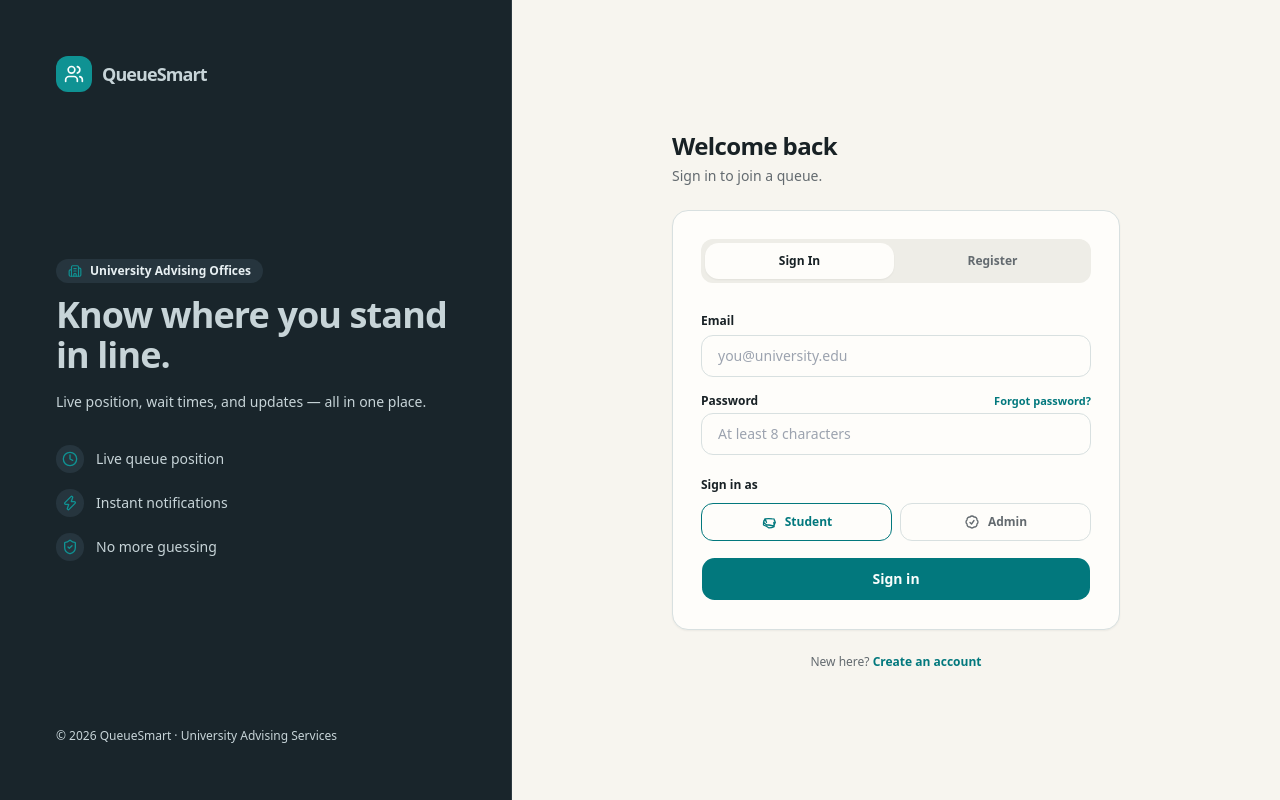
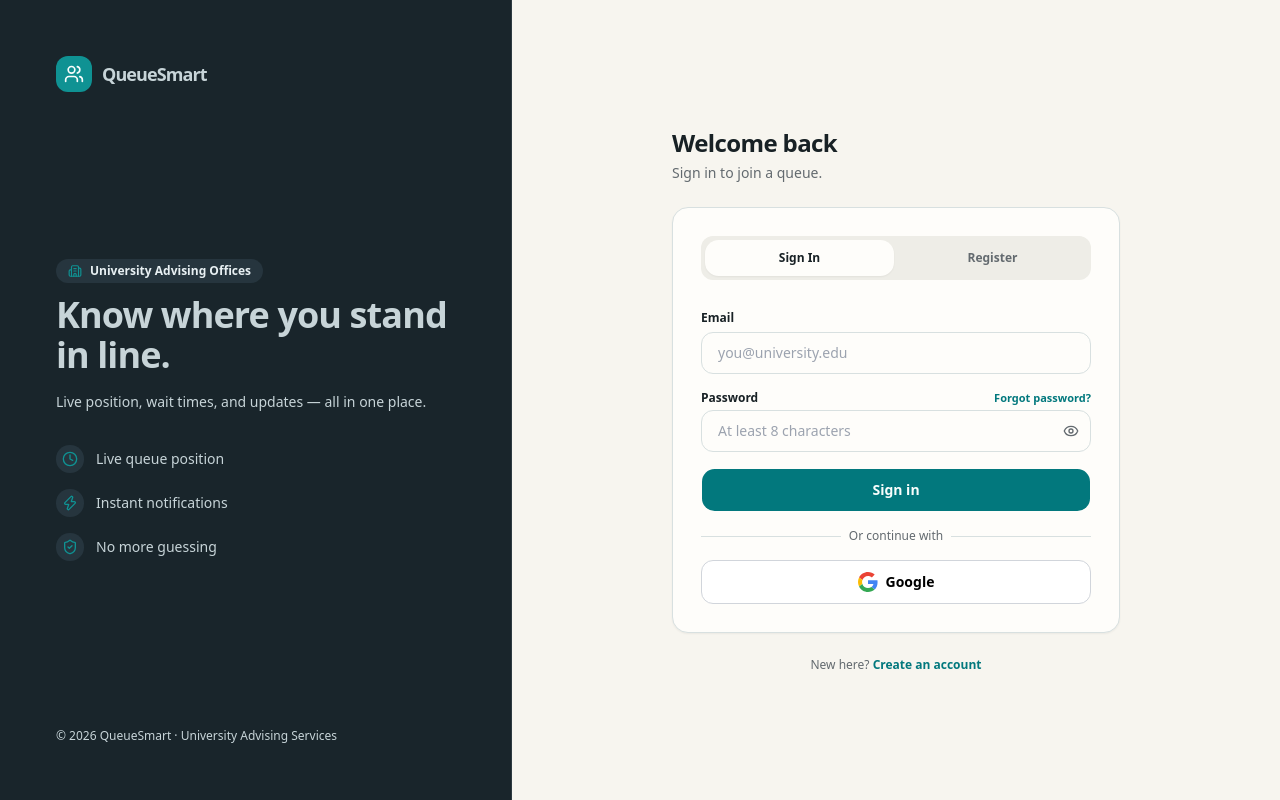
Before and after one commit to jawadhasan-hemani/Smart-Queue-Management-Application, a React (Create React App) app in the folder frontend/: page / in a window 1280 px wide. Built offline with nearby package versions, Linux system fonts and the light colour scheme; no server answers.

Commit message:
Update frontend components and dependencies

```diff
--- a/frontend/package.json
+++ b/frontend/package.json
@@ -11,6 +11,7 @@
     "@testing-library/user-event": "^13.5.0",
     "class-variance-authority": "^0.7.1",
     "clsx": "^2.1.1",
+    "firebase": "^12.16.0",
     "lucide-react": "^1.24.0",
     "react": "^19.2.7",
     "react-dom": "^19.2.7",
--- a/frontend/public/index.html
+++ b/frontend/public/index.html
@@ -2,7 +2,7 @@
 <html lang="en">
   <head>
     <meta charset="utf-8" />
-    <link class="favicon" rel="icon" href="%PUBLIC_URL%/favicon.ico?v=3" />
+    <link rel="icon" type="image/svg+xml" href="%PUBLIC_URL%/favicon.svg" />
     <link rel="preconnect" href="https://fonts.googleapis.com" />
     <link rel="preconnect" href="https://fonts.gstatic.com" crossorigin />
     <link href="https://fonts.googleapis.com/css2?family=Inter:wght@400;500;600;700;800;900&display=swap" rel="stylesheet" />
--- a/frontend/src/components/AppContext.jsx
+++ b/frontend/src/components/AppContext.jsx
@@ -6,6 +6,9 @@ import React, {
   useState,
   useEffect,
 } from "react"
+import { auth, googleProvider, firebaseConfig } from "../firebase"
+import { initializeApp } from "firebase/app"
+import { onAuthStateChanged, signInWithEmailAndPassword, createUserWithEmailAndPassword, signInWithPopup, signOut } from "firebase/auth"
 
 import { mockServices, mockQueues, mockHistory, mockNotifications } from "../mockData"
 
@@ -54,23 +57,27 @@ function useSharedState(key, initialValue) {
 }
 
 export function AppProvider({ children }) {
-  const [user, setUserState] = useState(() => {
-    try {
-      const u = window.sessionStorage.getItem("qs_user")
-      return u ? JSON.parse(u) : null
-    } catch {
-      return null
-    }
-  })
+  const [user, setUserState] = useState(null)
+  const [authLoading, setAuthLoading] = useState(true)
 
-  const setUser = useCallback((val) => {
-    setUserState((prev) => {
-      const next = typeof val === "function" ? val(prev) : val
-      if (next) window.sessionStorage.setItem("qs_user", JSON.stringify(next))
-      else window.sessionStorage.removeItem("qs_user")
-      return next
+  const [admins, setAdmins] = useSharedState("qs_admins", ["admin@queuesmart.com"])
+
+  useEffect(() => {
+    const unsubscribe = onAuthStateChanged(auth, (firebaseUser) => {
+      if (firebaseUser) {
+        const role = (admins.includes(firebaseUser.email) || firebaseUser.email === "admin@queuesmart.com") ? "admin" : "student"
+        setUserState({
+          name: firebaseUser.displayName || firebaseUser.email.split("@")[0].replace(/[._]/g, " "),
+          email: firebaseUser.email,
+          role: role,
+        })
+      } else {
+        setUserState(null)
+      }
+      setAuthLoading(false)
     })
-  }, [])
+    return () => unsubscribe()
+  }, [admins])
 
   const [services, setServices] = useSharedState("qs_services", mockServices)
   const [queues, setQueues] = useSharedState("qs_queues", mockQueues)
@@ -87,20 +94,43 @@ export function AppProvider({ children }) {
     [],
   )
 
-  const login = useCallback((email, role, name) => {
-    const derived = name || email.split("@")[0].replace(/[._]/g, " ")
-    setUser({
-      name: derived.replace(/\b\w/g, (c) => c.toUpperCase()),
-      email,
-      role,
-    })
+  const login = useCallback(async (email, password) => {
+    await signInWithEmailAndPassword(auth, email, password)
   }, [])
 
-  const register = useCallback((name, email) => {
-    setUser({ name, email, role: "student" })
+  const register = useCallback(async (name, email, password) => {
+    await createUserWithEmailAndPassword(auth, email, password)
   }, [])
 
-  const logout = useCallback(() => setUser(null), [])
+  const loginWithGoogle = useCallback(async () => {
+    await signInWithPopup(auth, googleProvider)
+  }, [])
+
+  const logout = useCallback(async () => {
+    await signOut(auth)
+  }, [])
+
+  const addAdmin = useCallback(async (email) => {
+    if (admins.includes(email)) return
+
+    // Initialize a secondary app to create a user without logging out the current admin
+    const secondaryApp = initializeApp(firebaseConfig, "SecondaryApp-" + Date.now())
+    const { getAuth } = await import("firebase/auth");
+    const secAuth = getAuth(secondaryApp);
+    try {
+      await createUserWithEmailAndPassword(secAuth, email, "QueueSmart2026!")
+    } catch (err) {
+      if (err.code !== "auth/email-already-in-use") {
+        throw err;
+      }
+    }
+    setAdmins(prev => [...prev, email])
+  }, [admins, setAdmins])
+
+  const removeAdmin = useCallback((email) => {
+    if (email === "admin@queuesmart.com") return // Protect master account
+    setAdmins(prev => prev.filter(e => e !== email))
+  }, [setAdmins])
 
   const saveService = useCallback(
     (service) => {
@@ -271,13 +301,18 @@ export function AppProvider({ children }) {
   const value = useMemo(
     () => ({
       user,
+      authLoading,
+      admins,
       services,
       queues,
       history,
       notifications,
       login,
       register,
+      loginWithGoogle,
       logout,
+      addAdmin,
+      removeAdmin,
       saveService,
       toggleServiceOpen,
       orderedQueue,
@@ -295,13 +330,18 @@ export function AppProvider({ children }) {
     }),
     [
       user,
+      authLoading,
+      admins,
       services,
       queues,
       history,
       notifications,
       login,
       register,
+      loginWithGoogle,
       logout,
+      addAdmin,
+      removeAdmin,
       saveService,
       toggleServiceOpen,
       orderedQueue,
--- /dev/null
+++ b/frontend/src/firebase.js
@@ -0,0 +1,16 @@
+import { initializeApp } from "firebase/app";
+import { getAuth, GoogleAuthProvider } from "firebase/auth";
+
+export const firebaseConfig = {
+  apiKey: "AIzaSyAcqAGY0-h50MlWH9ZH8uhUUIYMPH0Z7AI",
+  authDomain: "queuesmart-4776c.firebaseapp.com",
+  projectId: "queuesmart-4776c",
+  storageBucket: "queuesmart-4776c.firebasestorage.app",
+  messagingSenderId: "199683186342",
+  appId: "1:199683186342:web:535553bc3b479c4f035e67",
+  measurementId: "G-QRSCK69SP8"
+};
+
+const app = initializeApp(firebaseConfig);
+export const auth = getAuth(app);
+export const googleProvider = new GoogleAuthProvider();
--- a/frontend/src/pages/Landing.jsx
+++ b/frontend/src/pages/Landing.jsx
@@ -4,20 +4,29 @@ import { Button } from '../components/ui/button';
 import { Card, CardContent } from '../components/ui/card';
 import { AuthBrandPanel } from '../components/AuthBrandPanel';
 import { useApp } from '../components/AppContext';
+import { Eye, EyeOff } from 'lucide-react';
 
 const emailRe = /^[^\s@]+@[^\s@]+\.[^\s@]+$/;
 
 export default function Landing() {
   const navigate = useNavigate();
-  const { login, register } = useApp();
+  const { login, register, loginWithGoogle, user, authLoading } = useApp();
   const [mode, setMode] = useState('login'); // 'login' | 'register'
-  const [role, setRole] = useState('student'); // 'student' | 'admin'
   const [name, setName] = useState('');
   const [email, setEmail] = useState('');
   const [password, setPassword] = useState('');
   const [confirm, setConfirm] = useState('');
   const [agreedToTerms, setAgreedToTerms] = useState(false);
   const [errors, setErrors] = useState({});
+  const [showPassword, setShowPassword] = useState(false);
+  const [showConfirm, setShowConfirm] = useState(false);
+
+  useEffect(() => {
+    if (user) {
+      if (user.role === 'admin') navigate('/admin');
+      else navigate('/dashboard');
+    }
+  }, [user, navigate]);
 
   const NAME_MAX = 100;
   const EMAIL_MAX = 254;
@@ -64,23 +73,39 @@ export default function Landing() {
     return e;
   }
 
-  function handleSubmit(ev) {
+  async function handleSubmit(ev) {
     ev.preventDefault();
     const e = validate();
+    if (Object.keys(e).length > 0) {
       setErrors(e);
-    if (Object.keys(e).length > 0) return;
-
-    if (mode === 'login') {
-      login(email, role, name);
-    } else {
-      register(name, email);
+      return;
     }
 
-    if (role === 'admin') {
-      navigate('/admin');
+    try {
+      if (mode === 'login') {
+        await login(email, password);
       } else {
-      navigate('/dashboard');
+        await register(name, email, password);
       }
+    } catch (err) {
+      setErrors({ email: err.message });
+    }
+  }
+
+  async function handleGoogleLogin() {
+    try {
+      await loginWithGoogle();
+    } catch (err) {
+      setErrors({ email: err.message });
+    }
+  }
+
+  if (authLoading) {
+    return (
+      <div className="flex min-h-screen items-center justify-center bg-background">
+        <div className="text-sm font-medium text-muted-foreground animate-pulse">Loading...</div>
+      </div>
+    );
   }
 
   return (
@@ -175,67 +200,51 @@ export default function Landing() {
                   </button>
                 )}
               </div>
+              <div className="relative">
                 <input
                   id="password"
-                type="password"
+                  type={showPassword ? 'text' : 'password'}
                   value={password}
                   onChange={(e) => setPassword(e.target.value)}
                   placeholder="At least 8 characters"
                   maxLength={PASSWORD_MAX}
-                className="w-full px-4 py-2.5 text-sm bg-card border border-border rounded-xl focus:outline-none focus:ring-2 focus:ring-ring focus:border-transparent transition-all"
+                  className="w-full px-4 py-2.5 text-sm bg-card border border-border rounded-xl focus:outline-none focus:ring-2 focus:ring-ring focus:border-transparent transition-all pr-10"
                 />
+                <button
+                  type="button"
+                  onClick={() => setShowPassword(!showPassword)}
+                  className="absolute inset-y-0 right-3 flex items-center justify-center text-muted-foreground hover:text-foreground focus:outline-none"
+                  aria-label={showPassword ? "Hide password" : "Show password"}
+                >
+                  {showPassword ? <EyeOff className="size-4" /> : <Eye className="size-4" />}
+                </button>
+              </div>
               {errors.password && <p className="text-[11px] text-destructive font-medium">{errors.password}</p>}
             </div>
 
             {mode === 'register' && (
               <div className="space-y-1">
                 <label className="text-xs font-bold text-foreground" htmlFor="confirm">Confirm password</label>
+                <div className="relative">
                   <input
                     id="confirm"
-                  type="password"
+                    type={showConfirm ? 'text' : 'password'}
                     value={confirm}
                     onChange={(e) => setConfirm(e.target.value)}
                     placeholder="Re-enter password"
                     maxLength={PASSWORD_MAX}
-                  className="w-full px-4 py-2.5 text-sm bg-card border border-border rounded-xl focus:outline-none focus:ring-2 focus:ring-ring focus:border-transparent transition-all"
+                    className="w-full px-4 py-2.5 text-sm bg-card border border-border rounded-xl focus:outline-none focus:ring-2 focus:ring-ring focus:border-transparent transition-all pr-10"
                   />
-                {errors.confirm && <p className="text-[11px] text-destructive font-medium">{errors.confirm}</p>}
-              </div>
-            )}
-
-            {mode === 'login' && (
-              <div className="space-y-2">
-                <label className="text-xs font-bold text-foreground">Sign in as</label>
-                <div className="grid grid-cols-2 gap-2">
                   <button
                     type="button"
-                    onClick={() => setRole('student')}
-                    className={`flex items-center justify-center gap-2 rounded-xl border py-2.5 text-xs font-bold capitalize transition-all ${
-                      role === 'student'
-                        ? 'border-primary bg-primary/10 text-primary'
-                        : 'border-border bg-card text-muted-foreground hover:border-primary/40'
-                    }`}
+                    onClick={() => setShowConfirm(!showConfirm)}
+                    className="absolute inset-y-0 right-3 flex items-center justify-center text-muted-foreground hover:text-foreground focus:outline-none"
+                    aria-label={showConfirm ? "Hide confirm password" : "Show confirm password"}
                   >
-                    <svg xmlns="http://www.w3.org/2000/svg" fill="none" viewBox="0 0 24 24" strokeWidth={2} stroke="currentColor" className="w-4 h-4">
-                      <path strokeLinecap="round" strokeLinejoin="round" d="M4.26 10.147a60.438 60.438 0 0 0-.491 6.347A48.62 48.62 0 0 1 12 20.9c2.79 0 5.437-.724 7.731-2.006a60.48 60.48 0 0 0-.491-6.347m-15.482 0a48.69 48.69 0 0 1 2.247-5.277m0 0a48.97 48.97 0 0 1 10.97 0m-10.97 0a49.144 49.144 0 0 1 2.247 5.277m10.97-5.277a48.967 48.967 0 0 1 2.247 5.277m0 0a48.967 48.967 0 0 1-2.247 5.277m0 0A48.624 48.624 0 0 1 12 16.5c-1.353 0-2.67-.1-3.957-.293m0 0a48.624 48.624 0 0 1-3.782-3.65" />
-                    </svg>
-                    student
-                  </button>
-                  <button
-                    type="button"
-                    onClick={() => setRole('admin')}
-                    className={`flex items-center justify-center gap-2 rounded-xl border py-2.5 text-xs font-bold capitalize transition-all ${
-                      role === 'admin'
-                        ? 'border-primary bg-primary/10 text-primary'
-                        : 'border-border bg-card text-muted-foreground hover:border-primary/40'
-                    }`}
-                  >
-                    <svg xmlns="http://www.w3.org/2000/svg" fill="none" viewBox="0 0 24 24" strokeWidth={2} stroke="currentColor" className="w-4 h-4">
-                      <path strokeLinecap="round" strokeLinejoin="round" d="M9 12.75L11.25 15 15 9.75M21 12c0 1.268-.63 2.39-1.593 3.068a3.745 3.745 0 0 1-1.043 3.296 3.745 3.745 0 0 1-3.296 1.043A3.745 3.745 0 0 1 12 21c-1.268 0-2.39-.63-3.068-1.593a3.746 3.746 0 0 1-3.296-1.043 3.745 3.745 0 0 1-1.043-3.296A3.745 3.745 0 0 1 3 12c0-1.268.63-2.39 1.593-3.068a3.745 3.745 0 0 1 1.043-3.296 3.746 3.746 0 0 1 3.296-1.043A3.746 3.746 0 0 1 12 3c1.268 0 2.39.63 3.068 1.593a3.746 3.746 0 0 1 3.296 1.043 3.746 3.746 0 0 1 1.043 3.296A3.75 3.75 0 0 1 21 12z" />
-                    </svg>
-                    admin
+                    {showConfirm ? <EyeOff className="size-4" /> : <Eye className="size-4" />}
                   </button>
                 </div>
+                {errors.confirm && <p className="text-[11px] text-destructive font-medium">{errors.confirm}</p>}
               </div>
             )}
 
@@ -266,6 +275,29 @@ export default function Landing() {
             >
               {mode === 'login' ? 'Sign in' : 'Create account'}
             </Button>
+
+            <div className="relative mt-6 mb-4">
+              <div className="absolute inset-0 flex items-center">
+                <div className="w-full border-t border-border" />
+              </div>
+              <div className="relative flex justify-center text-xs">
+                <span className="bg-card px-2 text-muted-foreground">Or continue with</span>
+              </div>
+            </div>
+
+            <button
+              type="button"
+              onClick={handleGoogleLogin}
+              className="w-full h-11 text-sm font-bold bg-white text-black border border-gray-300 hover:bg-gray-50 flex items-center justify-center gap-2 rounded-xl transition-all focus:outline-none focus:ring-2 focus:ring-ring"
+            >
+              <svg xmlns="http://www.w3.org/2000/svg" viewBox="0 0 48 48" className="size-5">
+                <path fill="#EA4335" d="M24 9.5c3.54 0 6.71 1.22 9.21 3.6l6.85-6.85C35.9 2.38 30.47 0 24 0 14.62 0 6.51 5.38 2.56 13.22l7.98 6.19C12.43 13.72 17.74 9.5 24 9.5z"/>
+                <path fill="#4285F4" d="M46.98 24.55c0-1.57-.15-3.09-.38-4.55H24v9.02h12.94c-.58 2.96-2.26 5.48-4.78 7.18l7.73 6c4.51-4.18 7.09-10.36 7.09-17.65z"/>
+                <path fill="#FBBC05" d="M10.53 28.59c-.48-1.45-.76-2.99-.76-4.59s.27-3.14.76-4.59l-7.98-6.19C.92 16.46 0 20.12 0 24c0 3.88.92 7.54 2.56 10.78l7.97-6.19z"/>
+                <path fill="#34A853" d="M24 48c6.48 0 11.93-2.13 15.89-5.81l-7.73-6c-2.15 1.45-4.92 2.3-8.16 2.3-6.26 0-11.57-4.22-13.47-9.91l-7.98 6.19C6.51 42.62 14.62 48 24 48z"/>
+              </svg>
+              Google
+            </button>
               </form>
             </CardContent>
           </Card>
```
Also changed, not shown: frontend/src/pages/Admin.jsx (+82 -1 lines), frontend/public/favicon.svg (added), 1 other file (tests, documents, lock files or other folders). Lines whose indentation alone changed are shown as unchanged.
